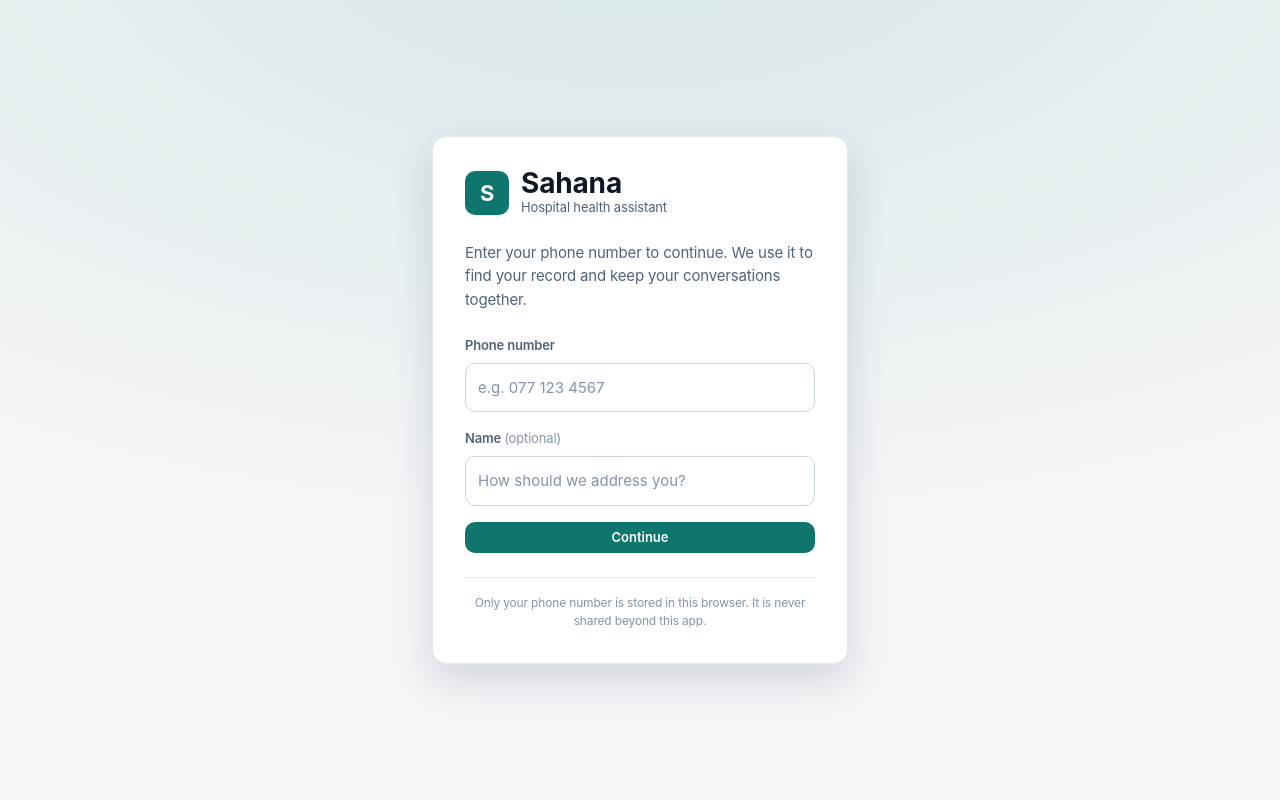
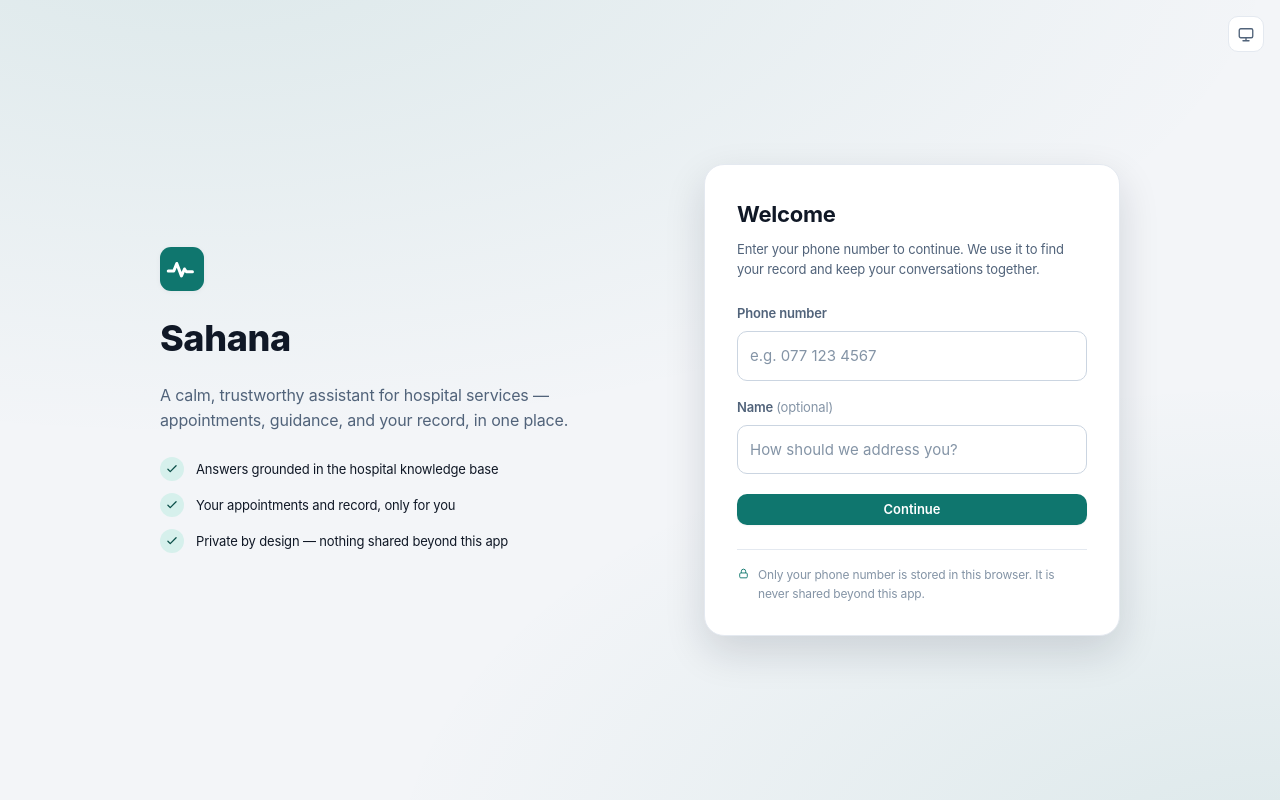
Before and after one commit to Pawan-Prabhashana/Health-assistant, a React (Vite) app in the folder apps/web/: page / in a window 1280 px wide. Built offline with nearby package versions, Linux system fonts and the light colour scheme.

Commit message:
feat(web): redesign the app shell and the landing/identity screen

```diff
--- a/apps/web/src/App.module.css
+++ b/apps/web/src/App.module.css
@@ -6,6 +6,21 @@
 
 .workspace {
   flex: 1;
+  min-height: 0;
+  display: flex;
+  position: relative;
+}
+
+.sidebarDock {
+  flex: none;
+  width: var(--sidebar-width);
+  min-height: 0;
+  display: flex;
+}
+
+.main {
+  flex: 1;
+  min-width: 0;
   min-height: 0;
   display: flex;
 }
@@ -17,7 +32,11 @@
   justify-content: center;
   padding: var(--space-6);
   text-align: center;
-  color: var(--color-ink-muted);
+}
+
+.placeholderInner {
+  max-width: 22rem;
+  animation: fade-in var(--motion-med) var(--ease-out);
 }
 
 .placeholderTitle {
@@ -31,8 +50,35 @@
   color: var(--color-ink-muted);
 }
 
-@media (max-width: 40rem) {
-  .workspace {
-    flex-direction: column;
+.overlay {
+  display: none;
+}
+
+/* Mobile: the sidebar becomes an off-canvas drawer with an overlay. */
+@media (max-width: 48rem) {
+  .sidebarDock {
+    position: fixed;
+    z-index: 30;
+    top: var(--header-height);
+    bottom: 0;
+    left: 0;
+    width: min(20rem, 82vw);
+    transform: translateX(-102%);
+    transition: transform var(--motion-med) var(--ease-out);
+    box-shadow: var(--shadow-lg);
+  }
+
+  .sidebarDock[data-open='true'] {
+    transform: translateX(0);
+  }
+
+  .overlay {
+    display: block;
+    position: fixed;
+    z-index: 20;
+    inset: var(--header-height) 0 0 0;
+    border: none;
+    background: var(--color-overlay);
+    animation: fade-in var(--motion-fast) var(--ease-standard);
   }
 }
--- a/apps/web/src/App.tsx
+++ b/apps/web/src/App.tsx
@@ -14,21 +14,38 @@ import styles from './App.module.css';
 
 function ChatWorkspace({ phone }: { phone: string }): React.JSX.Element {
   const activeSessionId = useSessionState((state) => state.activeSessionId);
+  const sidebarOpen = useSessionState((state) => state.sidebarOpen);
+  const setSidebarOpen = useSessionState((state) => state.setSidebarOpen);
+
   return (
     <div className={styles.workspace}>
+      <div className={styles.sidebarDock} data-open={sidebarOpen}>
         <SessionSidebar phone={phone} />
+      </div>
+      {sidebarOpen && (
+        <button
+          type="button"
+          className={styles.overlay}
+          aria-label="Close conversations"
+          onClick={() => {
+            setSidebarOpen(false);
+          }}
+        />
+      )}
+      <main className={styles.main}>
         {activeSessionId !== null ? (
           <ChatPanel key={activeSessionId} sessionId={activeSessionId} phone={phone} />
         ) : (
           <div className={styles.placeholder}>
-          <div>
+            <div className={styles.placeholderInner}>
               <h2 className={styles.placeholderTitle}>Select a conversation</h2>
               <p className={styles.placeholderBody}>
-              Choose a conversation on the left, or start a new one to begin.
+                Choose a conversation, or start a new one to begin.
               </p>
             </div>
           </div>
         )}
+      </main>
     </div>
   );
 }
--- a/apps/web/src/components/IdentityView.module.css
+++ b/apps/web/src/components/IdentityView.module.css
@@ -1,62 +1,101 @@
 .wrap {
+  position: relative;
   min-height: 100%;
   display: flex;
   align-items: center;
   justify-content: center;
-  padding: var(--space-5);
+  padding: var(--space-6) var(--space-5);
   background:
-    radial-gradient(
-      1200px 600px at 50% -10%,
-      color-mix(in srgb, var(--color-primary) 12%, transparent),
-      transparent
-    ),
-    var(--color-bg);
+    radial-gradient(1100px 520px at 15% -10%, var(--color-glow), transparent),
+    radial-gradient(900px 500px at 100% 110%, var(--color-glow), transparent), var(--color-bg);
+}
+
+.themeCorner {
+  position: absolute;
+  top: var(--space-4);
+  right: var(--space-4);
+}
+
+.grid {
+  display: grid;
+  grid-template-columns: 1fr 1fr;
+  gap: var(--space-8);
+  align-items: center;
+  width: 100%;
+  max-width: 60rem;
+  animation: rise-in var(--motion-slow) var(--ease-out);
+}
+
+.pitch {
+  display: flex;
+  flex-direction: column;
+  align-items: flex-start;
+  gap: var(--space-4);
+}
+
+.title {
+  font-size: var(--text-3xl);
+  font-weight: 800;
+  letter-spacing: var(--tracking-tight);
+  margin-top: var(--space-1);
+}
+
+.lede {
+  font-size: var(--text-md);
+  color: var(--color-ink-muted);
+  line-height: var(--leading-normal);
+  max-width: 26rem;
+}
+
+.highlights {
+  list-style: none;
+  padding: 0;
+  margin: var(--space-2) 0 0;
+  display: grid;
+  gap: var(--space-3);
+}
+
+.highlight {
+  display: flex;
+  align-items: center;
+  gap: var(--space-3);
+  font-size: var(--text-sm);
+  color: var(--color-ink);
+}
+
+.check {
+  display: inline-flex;
+  align-items: center;
+  justify-content: center;
+  width: 1.5rem;
+  height: 1.5rem;
+  flex: none;
+  border-radius: 50%;
+  background: var(--color-primary-soft);
+  color: var(--color-primary-soft-ink);
 }
 
 .card {
   width: 100%;
   max-width: 26rem;
+  justify-self: end;
   padding: var(--space-6);
   background: var(--color-surface);
   border: 1px solid var(--color-border);
-  border-radius: var(--radius-lg);
+  border-radius: var(--radius-xl);
   box-shadow: var(--shadow-lg);
 }
 
-.brand {
-  display: flex;
-  align-items: center;
-  gap: var(--space-3);
-  margin-bottom: var(--space-5);
-}
-
-.mark {
-  display: flex;
-  align-items: center;
-  justify-content: center;
-  width: 2.75rem;
-  height: 2.75rem;
-  border-radius: var(--radius-md);
-  background: var(--color-primary);
-  color: var(--color-primary-ink);
+.cardTitle {
+  font-size: var(--text-xl);
   font-weight: 700;
-  font-size: var(--text-xl);
-}
-
-.title {
-  font-size: var(--text-2xl);
-  font-weight: 700;
-  line-height: 1;
-}
-
-.tagline {
-  color: var(--color-ink-muted);
-  font-size: var(--text-sm);
+  letter-spacing: var(--tracking-tight);
 }
 
 .intro {
   color: var(--color-ink-muted);
-  margin-bottom: var(--space-5);
+  margin: var(--space-2) 0 var(--space-5);
+  font-size: var(--text-sm);
 }
 
 .form {
@@ -70,6 +109,12 @@
   color: var(--color-ink-subtle);
 }
 
+.submit {
+  margin-top: var(--space-1);
+  width: 100%;
+  padding: var(--space-3) var(--space-4);
+}
+
 .error {
   margin-top: var(--space-2);
   font-size: var(--text-sm);
@@ -77,10 +122,43 @@
 }
 
 .privacy {
+  display: flex;
+  align-items: flex-start;
+  gap: var(--space-2);
   margin-top: var(--space-5);
   padding-top: var(--space-4);
   border-top: 1px solid var(--color-border);
   font-size: var(--text-xs);
   color: var(--color-ink-subtle);
-  text-align: center;
 }
+
+.lock {
+  flex: none;
+  color: var(--color-primary);
+  margin-top: 1px;
+}
+
+@media (max-width: 52rem) {
+  .grid {
+    grid-template-columns: 1fr;
+    gap: var(--space-6);
+    max-width: 26rem;
+  }
+
+  .pitch {
+    align-items: center;
+    text-align: center;
+  }
+
+  .lede {
+    max-width: none;
+  }
+
+  .highlights {
+    display: none;
+  }
+
+  .card {
+    justify-self: stretch;
+  }
+}
--- a/apps/web/src/components/IdentityView.tsx
+++ b/apps/web/src/components/IdentityView.tsx
@@ -3,12 +3,20 @@ import { useId, useState } from 'react';
 import { isPlausiblePhone } from '../lib/phone';
 import { useUpsertPatient } from '../query/hooks';
 import { useIdentity } from '../state/identity';
+import { Logo } from './Logo';
+import { ThemeToggle } from './ThemeToggle';
 import styles from './IdentityView.module.css';
 
-// The identify screen: the user enters a phone number, which upserts a patient
-// (POST /patients) and holds the phone as the app identity, persisted across
-// reloads. The phone is validated client-side before sending; the backend
-// normalises to E.164 and is the final authority.
+const HIGHLIGHTS = [
+  'Answers grounded in the hospital knowledge base',
+  'Your appointments and record, only for you',
+  'Private by design — nothing shared beyond this app',
+];
+
+// The identify screen: a calm "front desk". The user enters a phone number,
+// which upserts a patient (POST /patients) and holds the phone as the app
+// identity, persisted across reloads. The phone is validated client-side before
+// sending; the backend normalises to E.164 and is the final authority.
 export function IdentityView(): React.JSX.Element {
   const [phone, setPhone] = useState('');
   const [name, setName] = useState('');
@@ -41,17 +49,40 @@ export function IdentityView(): React.JSX.Element {
 
   return (
     <main className={styles.wrap}>
-      <section className={styles.card}>
-        <div className={styles.brand}>
-          <span className={styles.mark} aria-hidden="true">
-            S
-          </span>
-          <div>
-            <h1 className={styles.title}>Sahana</h1>
-            <p className={styles.tagline}>Hospital health assistant</p>
-          </div>
+      <div className={styles.themeCorner}>
+        <ThemeToggle />
       </div>
 
+      <div className={styles.grid}>
+        <section className={styles.pitch}>
+          <Logo size={44} />
+          <h1 className={styles.title}>Sahana</h1>
+          <p className={styles.lede}>
+            A calm, trustworthy assistant for hospital services — appointments, guidance, and your
+            record, in one place.
+          </p>
+          <ul className={styles.highlights}>
+            {HIGHLIGHTS.map((item) => (
+              <li key={item} className={styles.highlight}>
+                <span className={styles.check} aria-hidden="true">
+                  <svg viewBox="0 0 24 24" width="14" height="14" fill="none">
+                    <path
+                      d="M5 12.5l4 4 10-10"
+                      stroke="currentColor"
+                      strokeWidth="2.2"
+                      strokeLinecap="round"
+                      strokeLinejoin="round"
+                    />
+                  </svg>
+                </span>
+                {item}
+              </li>
+            ))}
+          </ul>
+        </section>
+
+        <section className={styles.card} aria-label="Sign in">
+          <h2 className={styles.cardTitle}>Welcome</h2>
           <p className={styles.intro}>
             Enter your phone number to continue. We use it to find your record and keep your
             conversations together.
@@ -109,15 +140,34 @@ export function IdentityView(): React.JSX.Element {
               </p>
             )}
 
-          <button type="submit" className="btn btn--primary" disabled={upsert.isPending}>
+            <button
+              type="submit"
+              className={`btn btn--primary ${styles.submit}`}
+              disabled={upsert.isPending}
+            >
               {upsert.isPending ? 'Continuing…' : 'Continue'}
             </button>
           </form>
 
           <p className={styles.privacy}>
+            <span className={styles.lock} aria-hidden="true">
+              <svg viewBox="0 0 24 24" width="13" height="13" fill="none">
+                <rect
+                  x="5"
+                  y="11"
+                  width="14"
+                  height="9"
+                  rx="2"
+                  stroke="currentColor"
+                  strokeWidth="1.7"
+                />
+                <path d="M8 11V8a4 4 0 0 1 8 0v3" stroke="currentColor" strokeWidth="1.7" />
+              </svg>
+            </span>
             Only your phone number is stored in this browser. It is never shared beyond this app.
           </p>
         </section>
+      </div>
     </main>
   );
 }
--- a/apps/web/src/state/session.ts
+++ b/apps/web/src/state/session.ts
@@ -9,17 +9,24 @@ export type View = 'chat' | 'health';
 interface SessionState {
   activeSessionId: string | null;
   view: View;
+  /** Whether the sidebar drawer is open on mobile (ignored at desktop widths). */
+  sidebarOpen: boolean;
   setActiveSession: (sessionId: string | null) => void;
   setView: (view: View) => void;
+  setSidebarOpen: (open: boolean) => void;
 }
 
 export const useSessionState = create<SessionState>((set) => ({
   activeSessionId: null,
   view: 'chat',
+  sidebarOpen: false,
   setActiveSession: (activeSessionId) => {
     set({ activeSessionId });
   },
   setView: (view) => {
     set({ view });
   },
+  setSidebarOpen: (sidebarOpen) => {
+    set({ sidebarOpen });
+  },
 }));
```
Also changed, not shown: apps/web/src/components/TopBar.module.css (+59 -17 lines), apps/web/src/components/TopBar.tsx (+37 -6 lines). Lines whose indentation alone changed are shown as unchanged.
